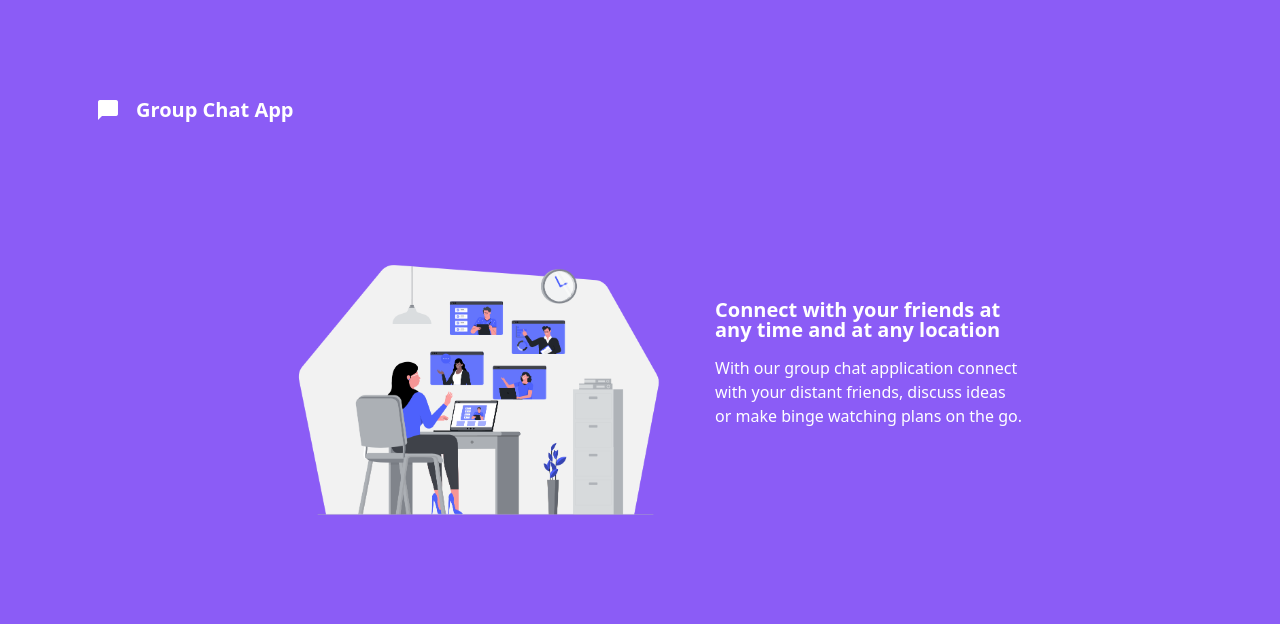
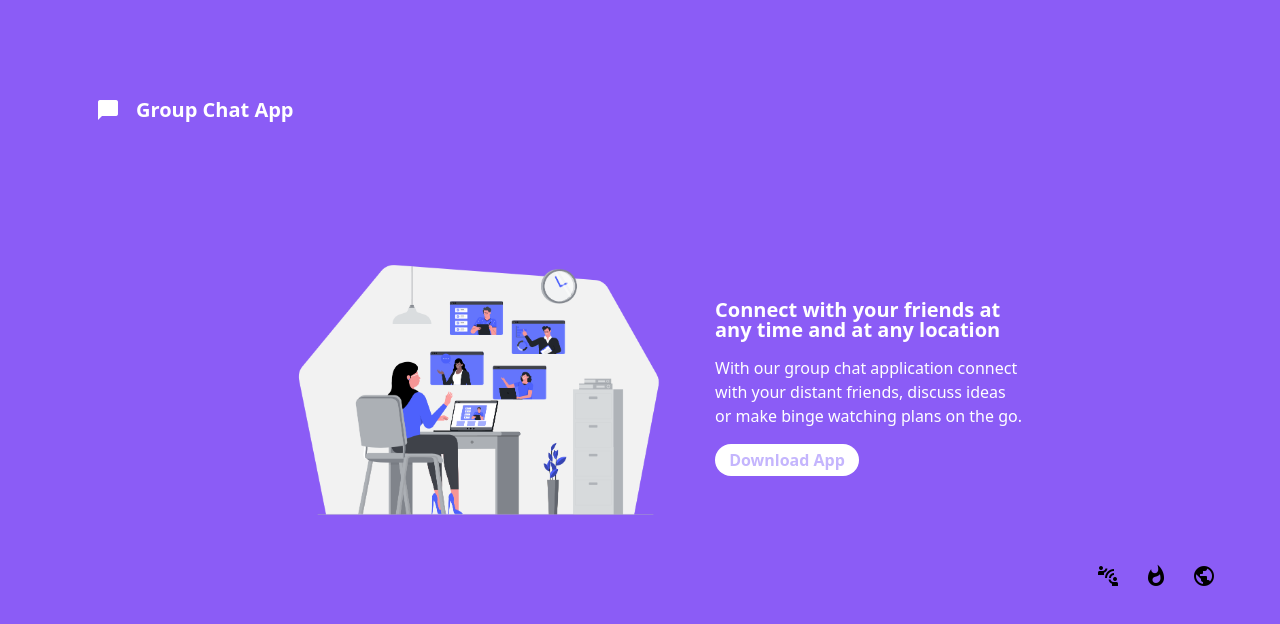
Before and after one commit to neonworke/group-chat-app-landing-page, a plain HTML site: page index.html in a window 1280 px wide. Drawn offline with nearby package versions, Linux system fonts and the light colour scheme.

Commit message:
Commited changes in the html file

```diff
--- a/index.html
+++ b/index.html
@@ -20,7 +20,7 @@
             </div>
         </nav>
     </header>
-    <body>
+    <section>
         <div class="body-container w-3/5 flex flex-row mx-64">
             <div>
                 <img src="images/Virtual office girl.png" alt="communication"/>
@@ -30,8 +30,18 @@
                 <div class="my-4">With our group chat application connect with your distant friends,
                      discuss ideas or make binge watching plans on the go.
                 </div>
+                <div>
+                    <button class="w-36 h-8 bg-white text-purple-300 hover:text-purple-500 rounded-3xl font-bold" type="button">Download App</button>
+                </div>
             </div>
         </div>
-    </body>
+    </section>
+    <footer>
+        <div class="flex justify-end pr-10 fixed-footer bottom-3">
+            <div><span class="material-icons pr-6">connect_without_contact</span></div>
+            <div><span class="material-icons pr-6">whatshot</span></div>
+            <div><span class="material-icons pr-6">public</span></div>
+        </div>
+    </footer>
 </body>
 </html>
```
